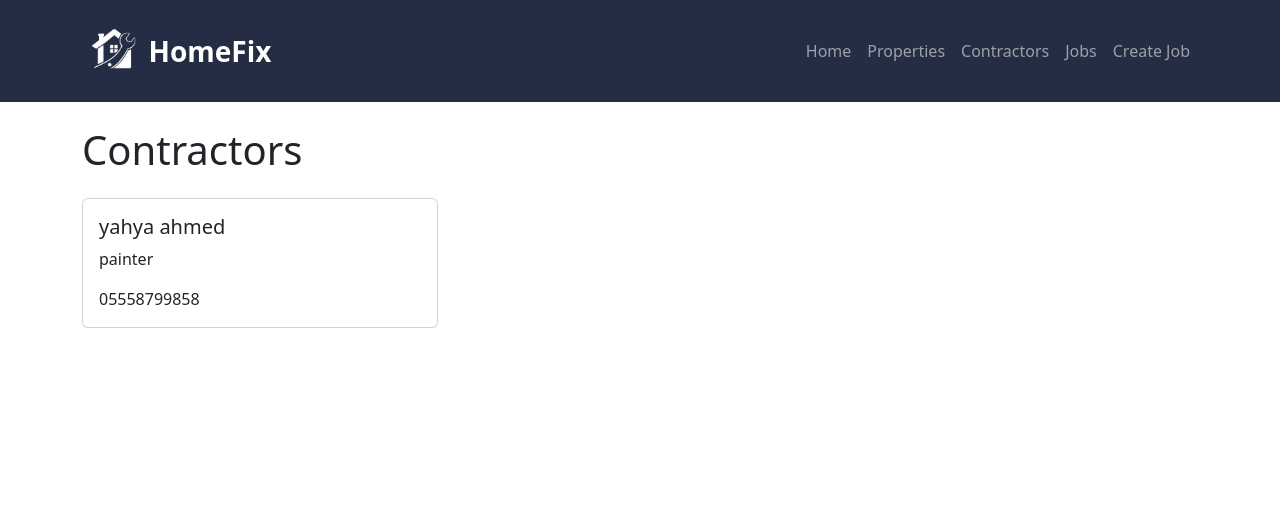
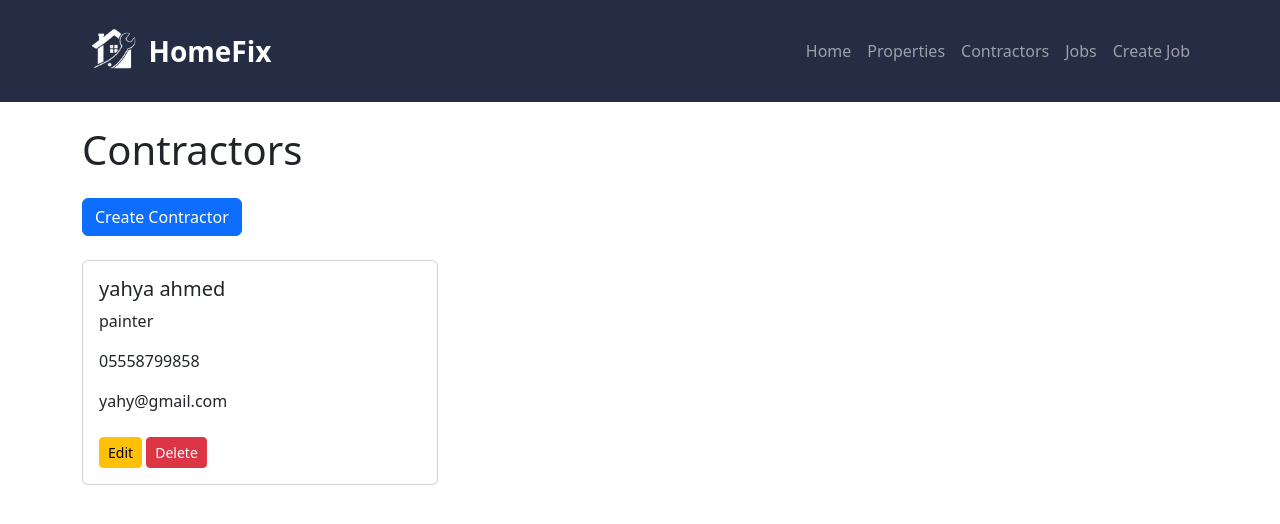
Before and after one commit to Y40Y50/homefix, a Django app: page /contractors/ in a window 1280 px wide. Shown: the top 524 px of the page. Run offline with Django 5.2, Linux system fonts and the light colour scheme; data comes from the database, SQL or seed files in the repository; both versions use the stored data as it was after the commit.

Commit message:
Complete contractor CRUD functionality

```diff
--- a/maintenance/templates/maintenance/contractor_list.html
+++ b/maintenance/templates/maintenance/contractor_list.html
@@ -3,6 +3,9 @@
 {% block content %}
 
 <h1 class="mb-4">Contractors</h1>
+<a href="/contractors/create/" class="btn btn-primary mb-4">
+    Create Contractor
+</a>
 
 <div class="row">
 
@@ -25,6 +28,16 @@
                 <p class="card-text">
                     {{ contractor.phone }}
                 </p>
+                <p class="card-text">
+                    {{ contractor.email }}
+                </p>
+                <a href="/contractors/edit/{{ contractor.id }}/" class="btn btn-warning btn-sm mt-2">
+                    Edit
+                </a>
+                <a href="/contractors/delete/{{ contractor.id }}/" class="btn btn-danger btn-sm mt-2">
+                    Delete
+                </a>
+
 
             </div>
 
--- a/maintenance/urls.py
+++ b/maintenance/urls.py
@@ -20,4 +20,20 @@ urlpatterns = [
     path('jobs/create/', views.create_job, name='create_job'),
     path('jobs/delete/<int:job_id>/', views.delete_job, name='delete_job'),
     path('jobs/edit/<int:job_id>/', views.edit_job, name='edit_job'),
+    path(
+    'contractors/create/',
+    views.create_contractor,
+    name='create_contractor'
+),
+path(
+    'contractors/delete/<int:contractor_id>/',
+    views.delete_contractor,
+    name='delete_contractor'
+),
+path(
+    'contractors/edit/<int:contractor_id>/',
+    views.edit_contractor,
+    name='edit_contractor'
+),
+
 ]
--- a/maintenance/views.py
+++ b/maintenance/views.py
@@ -1,6 +1,6 @@
 from django.shortcuts import render, redirect
 from .models import Property, Contractor, MaintenanceJob
-from .forms import PropertyForm, MaintenanceJobForm
+from .forms import PropertyForm, MaintenanceJobForm, ContractorForm
 
 def home(request):
     return render(request, 'maintenance/home.html')
@@ -167,3 +167,71 @@ def edit_job(request, job_id):
         'maintenance/edit_job.html',
         context
     )
+
+# View to create a new contractor
+def create_contractor(request):
+
+    if request.method == 'POST':
+
+        form = ContractorForm(request.POST)
+
+        if form.is_valid():
+
+            form.save()
+
+            return redirect('contractor_list')
+
+    else:
+
+        form = ContractorForm()
+
+    context = {
+        'form': form
+    }
+
+    return render(
+        request,
+        'maintenance/create_contractor.html',
+        context
+    )
+# View to delete a contractor
+def delete_contractor(request, contractor_id):
+
+    contractor = Contractor.objects.get(id=contractor_id)
+
+    contractor.delete()
+
+    return redirect('contractor_list')
+
+def edit_contractor(request, contractor_id):
+
+    contractor = Contractor.objects.get(id=contractor_id)
+
+    if request.method == 'POST':
+
+        form = ContractorForm(
+            request.POST,
+            instance=contractor
+        )
+
+        if form.is_valid():
+
+            form.save()
+
+            return redirect('contractor_list')
+
+    else:
+
+        form = ContractorForm(
+            instance=contractor
+        )
+
+    context = {
+        'form': form
+    }
+
+    return render(
+        request,
+        'maintenance/edit_contractor.html',
+        context
+    )
```
Also changed, not shown: maintenance/forms.py (+14 -1 lines), maintenance/templates/maintenance/create_contractor.html (added, +19 -0 lines), maintenance/templates/maintenance/edit_contractor.html (added, +19 -0 lines), db.sqlite3. Lines whose indentation alone changed are shown as unchanged.
